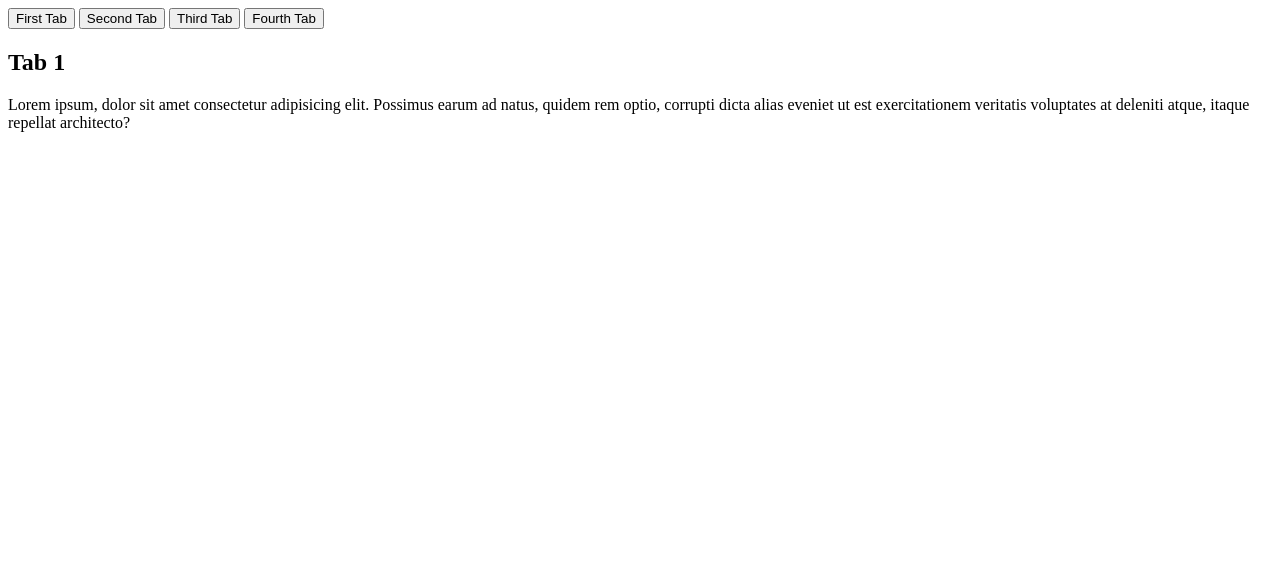
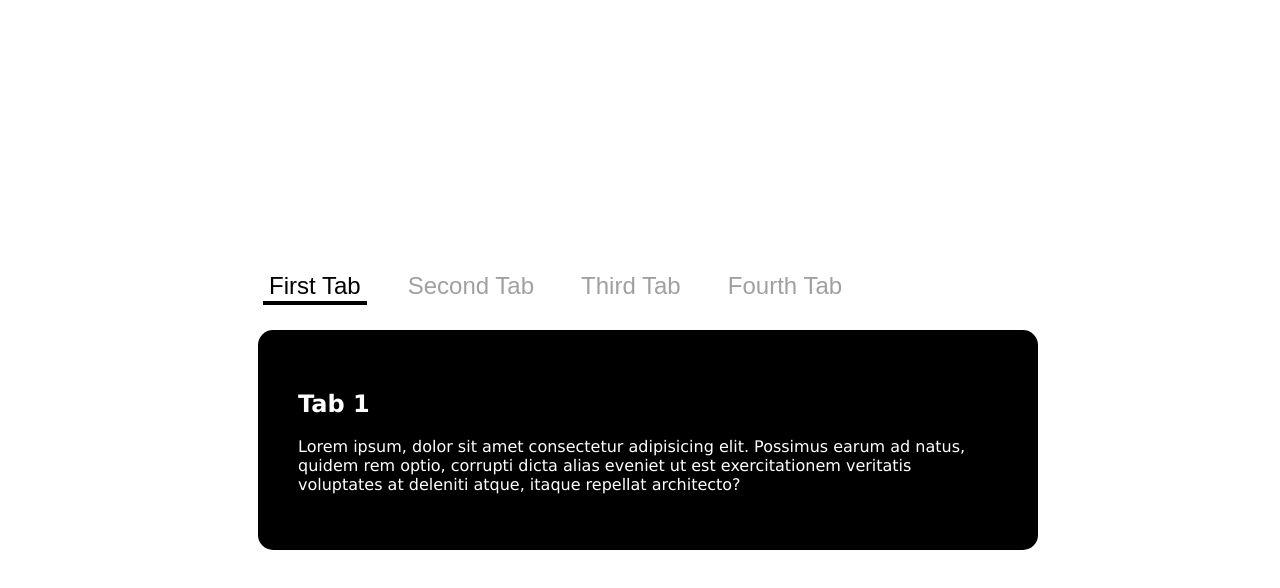
Before and after one commit to MilaPalchenko/roadmap-front, a plain HTML site: page 10-tabs/index.html in a window 1280 px wide. Drawn offline with Linux system fonts and the light colour scheme.

Commit message:
added styles

```diff
--- a/10-tabs/index.html
+++ b/10-tabs/index.html
@@ -10,7 +10,6 @@
 </head>
 
 <body>
-
     <div class="tabs">
         <div class="tab-btns">
             <button class="tab-btn active" onclick="openTab(event, 'tab-one')">
@@ -45,7 +44,10 @@
             <h2>Tab 3</h2>
             <p>Lorem ipsum, dolor sit amet consectetur adipisicing elit. Possimus earum ad natus, quidem rem optio,
                 corrupti dicta alias eveniet ut est exercitationem veritatis voluptates at deleniti atque, itaque
-                repellat architecto?</p>
+                repellat architecto? <br>
+                Lorem ipsum, dolor sit amet consectetur adipisicing elit. Saepe iusto dolorem doloremque, perspiciatis
+                sequi, nobis quae adipisci veritatis, officiis quam reprehenderit libero dignissimos dicta consectetur
+                sed hic odit natus sit!</p>
         </div>
 
         <div class="tab-content" id="tab-four" style="display: none">
@@ -56,9 +58,6 @@
         </div>
 
     </div>
-
-
-
 </body>
 
 </html>
--- a/10-tabs/styles.scss
+++ b/10-tabs/styles.scss
@@ -1,3 +1,44 @@
-.myStyle {
-    display: block;
+body {
+    display: flex;
+
+    align-items: center;
+    justify-content: center;
+
+    font-family: "Lucida Sans", "Lucida Sans Regular", "Lucida Grande", "Lucida Sans Unicode", Geneva, Verdana,
+        sans-serif;
+
+    height: 100vh;
+    width: 100vw;
 }
+
+.tab-btn {
+    background: none;
+    border: none;
+    border-bottom: 4px solid white;
+
+    color: rgb(160, 160, 160);
+    font-size: 1.5rem;
+    margin: 15px;
+
+    transition: all 0.5s ease-in;
+    &:hover {
+        border-bottom: 4px solid rgb(160, 160, 160);
+        transition: all 0.5s ease-in;
+    }
+}
+.active {
+    color: rgb(0, 0, 0);
+    border-bottom: 4px solid black;
+    transition: all 0.5s ease-in;
+}
+
+.tab-content {
+    background-color: black;
+    border-radius: 15px;
+    color: white;
+
+    margin: 10px;
+    padding: 40px;
+
+    width: 700px;
+}
```
Also changed, not shown: 10-tabs/dist/styles.css, 1 other file.
